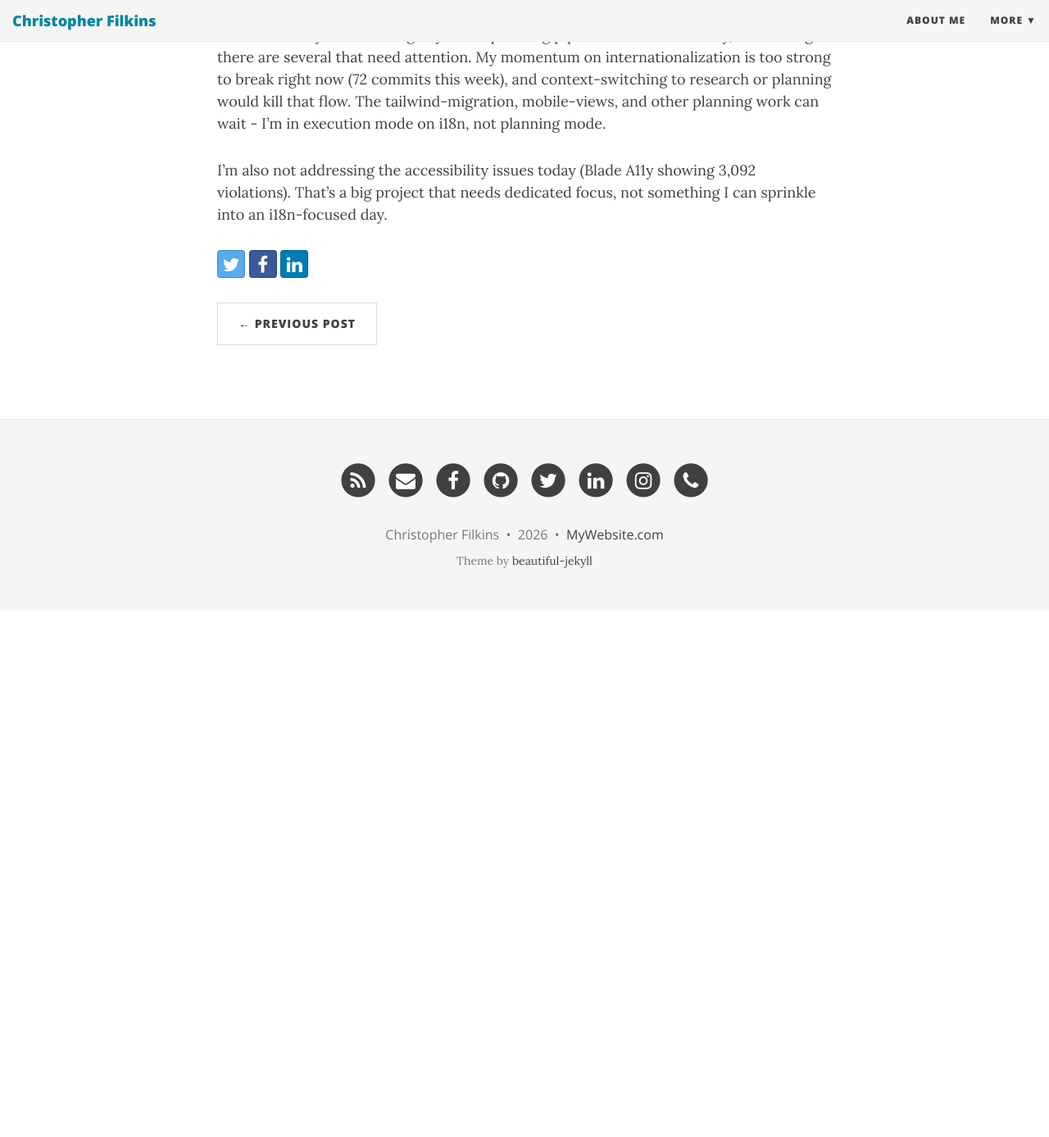
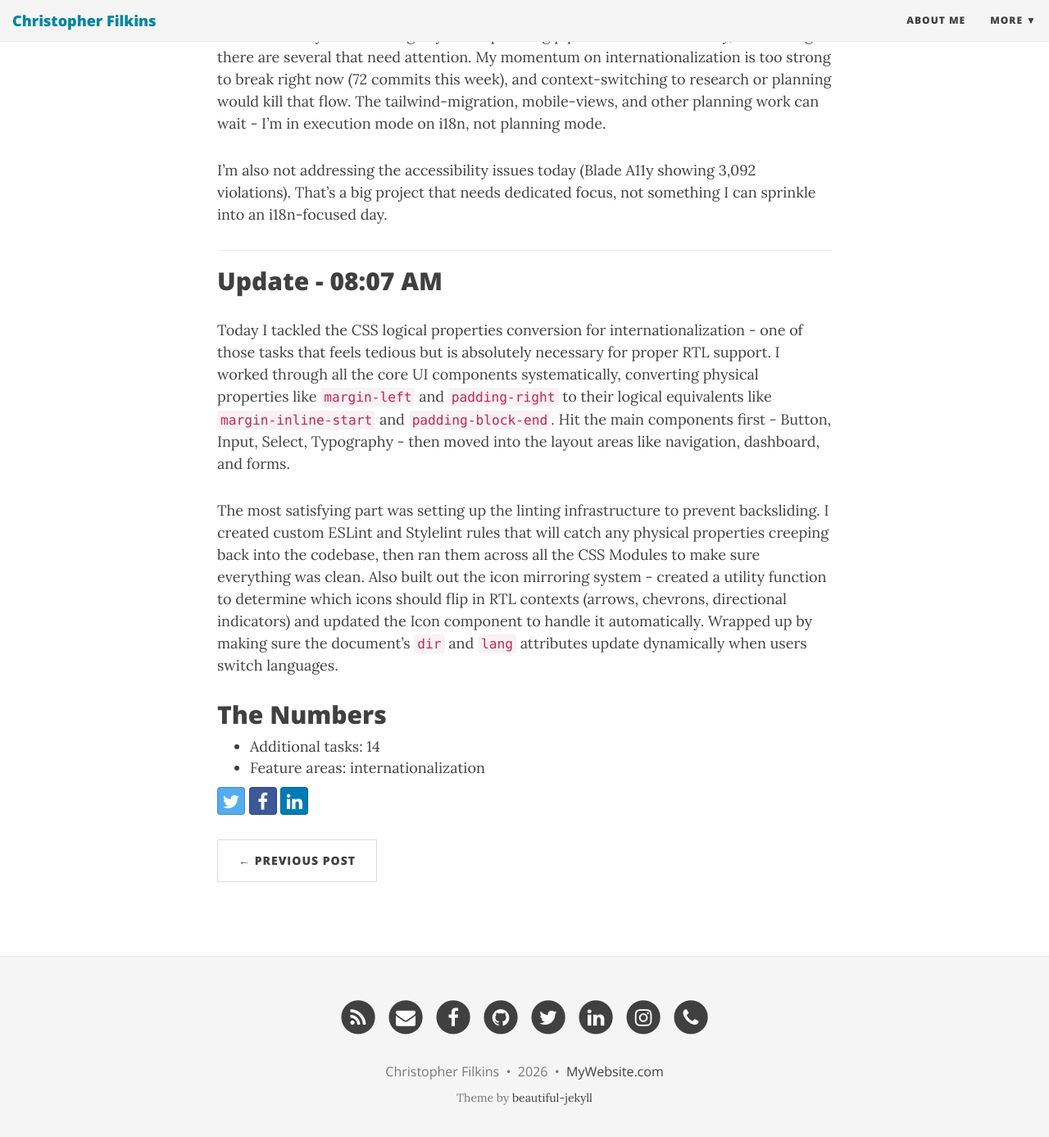
Before and after one commit to filchyboy/filchyboy.github.io, a Jekyll site: the page built from _posts/2026-01-08-todays-plan.md, in a window 1280 px wide and 1400 px high, scrolled down 1822 px. Shown: the top 1387 px of the window at 82% size. Built offline with Jekyll 4.4.1, drawn with Linux system fonts in a browser that asks for light colours; nearby versions of some CDN libraries; before the commit the page ends 2567 px from its top, so only the background shows below that.

Commit message:
Update build-in-public update: Internationalization

```diff
--- a/_posts/2026-01-08-todays-plan.md
+++ b/_posts/2026-01-08-todays-plan.md
@@ -36,3 +36,20 @@ Jest is showing 22 failures with a 97.8% pass rate. That's actually pretty good,
 I'm deliberately not touching any of the planning pipeline directories today, even though there are several that need attention. My momentum on internationalization is too strong to break right now (72 commits this week), and context-switching to research or planning would kill that flow. The tailwind-migration, mobile-views, and other planning work can wait - I'm in execution mode on i18n, not planning mode.
 
 I'm also not addressing the accessibility issues today (Blade A11y showing 3,092 violations). That's a big project that needs dedicated focus, not something I can sprinkle into an i18n-focused day.
+
+---
+
+## Update - 08:07 AM
+
+Today I tackled the CSS logical properties conversion for internationalization - one of those tasks that feels tedious but is absolutely necessary for proper RTL support. I worked through all the core UI components systematically, converting physical properties like `margin-left` and `padding-right` to their logical equivalents like `margin-inline-start` and `padding-block-end`. Hit the main components first - Button, Input, Select, Typography - then moved into the layout areas like navigation, dashboard, and forms.
+
+The most satisfying part was setting up the linting infrastructure to prevent backsliding. I created custom ESLint and Stylelint rules that will catch any physical properties creeping back into the codebase, then ran them across all the CSS Modules to make sure everything was clean. Also built out the icon mirroring system - created a utility function to determine which icons should flip in RTL contexts (arrows, chevrons, directional indicators) and updated the Icon component to handle it automatically. Wrapped up by making sure the document's `dir` and `lang` attributes update dynamically when users switch languages.
+
+## The Numbers
+- Additional tasks: 14
+- Feature areas: internationalization
+<!-- Generated by dev-tracker publish_to_jekyll.py (AI mode) -->
+<!-- accomplished-date: 2026-01-08 -->
+<!-- unit-ids: i18n-p3-css-button,i18n-p3-css-input,i18n-p3-css-select,i18n-p3-dir-app-tsx,i18n-p3-css-typography,i18n-p3-css-navigation,i18n-p3-css-dashboard,i18n-p3-css-forms,i18n-p3-lint-rule-create,i18n-p3-lint-run,i18n-p3-icon-mirror-util,i18n-p3-icon-mirror-list,i18n-p3-icon-component-update,i18n-p3-dir-html-lang -->
+
+<!-- unit-ids: i18n-p3-css-button,i18n-p3-css-dashboard,i18n-p3-css-forms,i18n-p3-css-input,i18n-p3-css-navigation,i18n-p3-css-select,i18n-p3-css-typography,i18n-p3-dir-app-tsx,i18n-p3-dir-html-lang,i18n-p3-icon-component-update,i18n-p3-icon-mirror-list,i18n-p3-icon-mirror-util,i18n-p3-lint-rule-create,i18n-p3-lint-run -->
```
